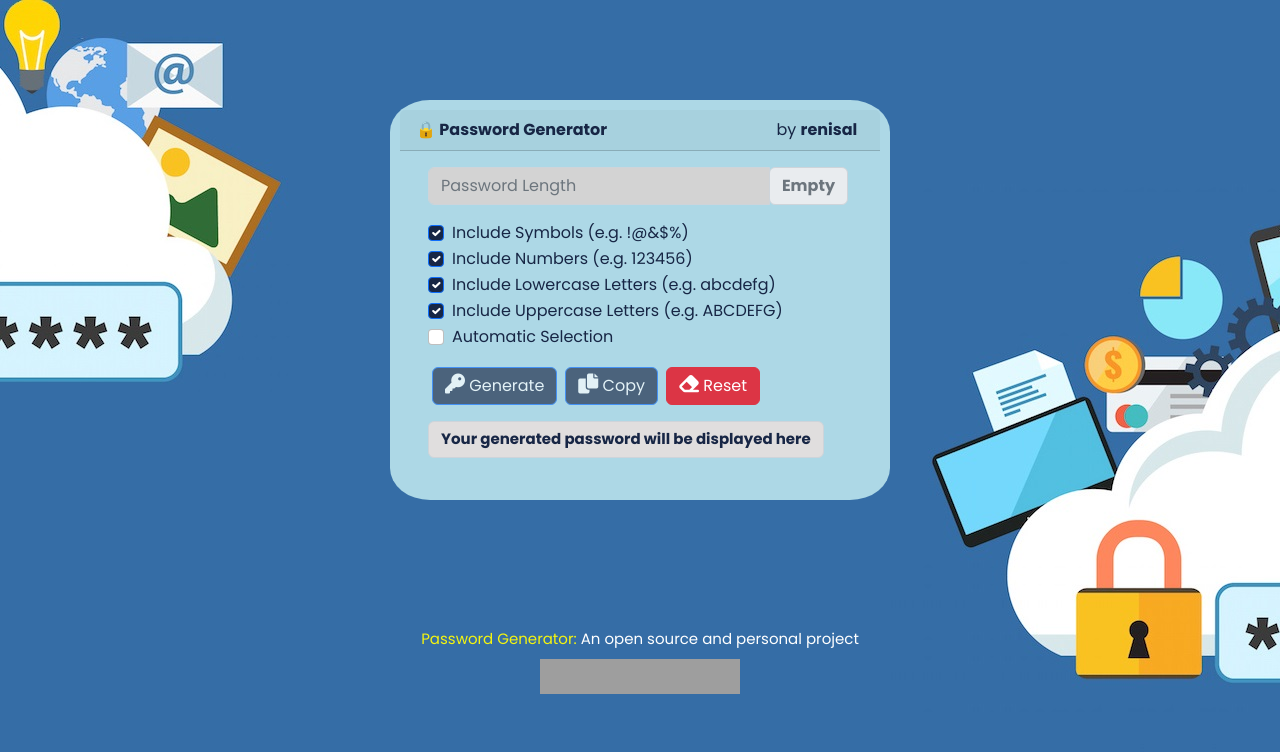
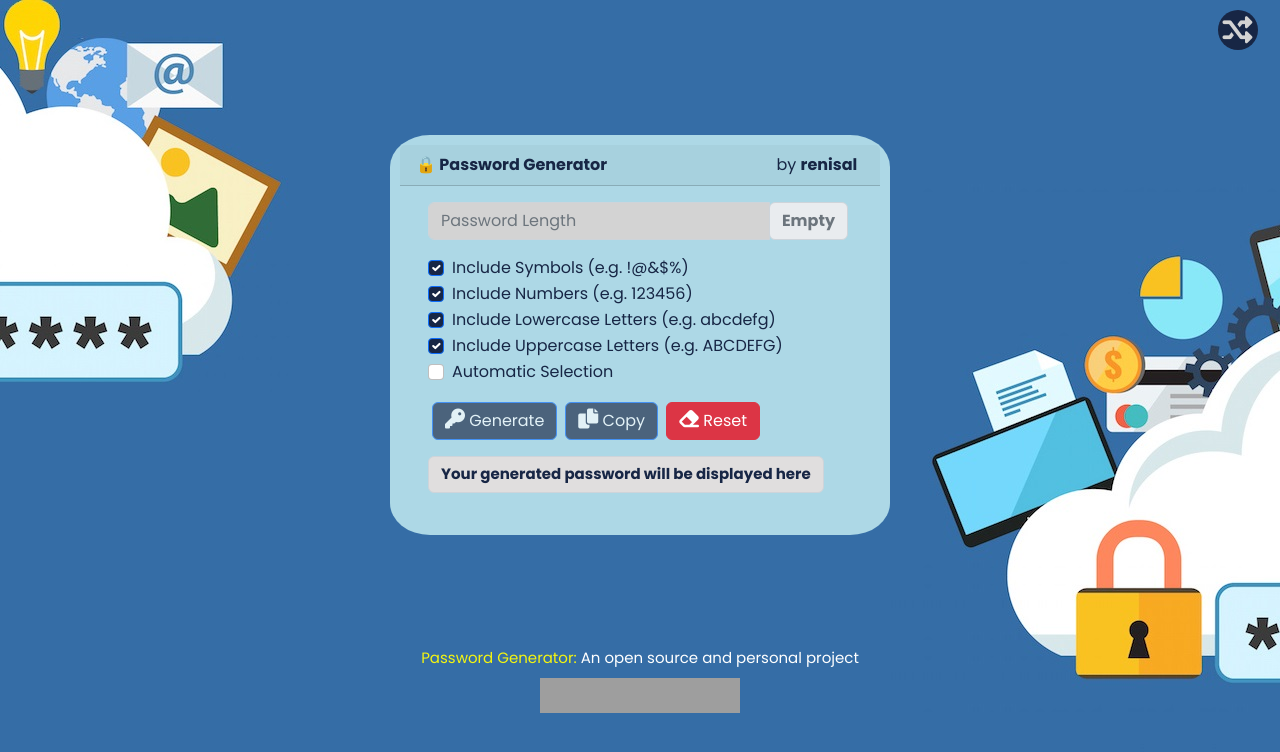
Before and after one commit to iamreiyn/password-generator, a React (Create React App) app: page / in a window 1280 px wide. Shown: the top 752 px of the page. Built offline with nearby package versions, Linux system fonts and the light colour scheme; grey boxes are pictures that could not be loaded; the HTML template or start-up script is replaced by a standard one.

Commit message:
Flip card option

```diff
--- /dev/null
+++ b/src/components/FlipCard.jsx
@@ -0,0 +1,49 @@
+export default function FlipCard() {
+    return (
+        <>
+        <div id="flipcard" className="card center" style={{display: "none", height: "400px", width: "500px", color: "#172645", backgroundColor: "lightblue", borderRadius: "8%"}}>
+    <div className="card-header">
+      <strong>🔒 Password Generator</strong> <label style={{marginLeft: "165px"}}>by <strong><a target="_blank" rel="noreferrer" href="https://github.com/renisal" style={{color: "#172645", textDecoration: "none"}}>renisal</a></strong></label>
+    </div>
+    <div className="card-body">
+    <div className="container">
+      <div className="input-group mb-3" style={{ width: "420px" }}>
+      </div>
+      <ul className="mx-3">
+          <li><a
+                  target="_blank"
+                  rel="noreferrer"
+                  className="nav-link"
+                  href="https://github.com/renisal/password-generator/fork"
+                > Fork Project</a></li>
+          <li><a
+                  target="_blank"
+                  rel="noreferrer"
+                  className="nav-link"
+                  href="https://github.com/renisal/regex-validator/issues/new/choose"
+                >Suggestion</a></li>
+          <li><a
+                  target="_blank"
+                  rel="noreferrer"
+                  className="nav-link"
+                  href="https://github.com/renisal/regex-validator/issues/new/choose"
+                >Bug Report</a></li>
+          <li><a
+                  target="_blank"
+                  rel="noreferrer"
+                  className="nav-link"
+                  href="https://github.com/renisal/password-generator"
+                >Source code</a></li>
+          <li><a
+                  target="_blank"
+                  rel="noreferrer"
+                  className="nav-link"
+                  href="https://haveibeenpwned.com"
+                >Am I vulnerable?</a></li>
+      </ul>
+      </div>
+    </div>
+  </div>
+        </>
+    );
+}
--- a/src/components/Footer.jsx
+++ b/src/components/Footer.jsx
@@ -3,7 +3,7 @@ function Footer() {
     return (
         <div>
 
-  <ul className="list-group" style={{fontSize: "15px", marginTop: "8rem"}}>
+  <ul className="list-group" style={{fontSize: "15px", marginTop: "7rem"}}>
     <center style={{color: "white"}}><a target="_blank" rel="noreferrer" href="https://github.com/renisal/password-generator" style={{color: "#f5f50f", textDecoration: "none"}}>Password Generator:</a> An open source and personal project</center>
     <center><img
               className="mx-3 my-2"
--- a/src/components/Main.jsx
+++ b/src/components/Main.jsx
@@ -1,4 +1,5 @@
 import { useState } from "react";
+import FlipCard from "./FlipCard";
 
 function Main() {
   const [uppercase, setUpStatus] = useState(true);
@@ -6,6 +7,7 @@ function Main() {
   const [symbols, setSymStatus] = useState(true);
   const [numbers, setNumStatus] = useState(true);
   let passwordLength = -1;
+  const [changeCards, sChangeCards] = useState(true);
   const [sensitivity, setSens] = useState("Empty");
   const [pass, setPass] = useState(
     "Your generated password will be displayed here"
@@ -117,6 +119,18 @@ function Main() {
     document.getElementById('inputlength').value = ""
   }
 
+  const switchCards = () => {
+    if (changeCards) {
+      document.getElementById('flipcard').style.display = 'block';
+      document.getElementById('maincard').style.display = 'none'
+      sChangeCards(false)
+    } else {
+    document.getElementById('flipcard').style.display = 'none';
+    document.getElementById('maincard').style.display = 'block'
+    sChangeCards(true)
+  }
+  }
+
   const generatePassword = () => {
     if (!uppercase && !lowercase && !numbers && !symbols) {
       alert("Please select at least one character type");
@@ -153,9 +167,17 @@ function Main() {
 
     setPass(generatedPassword);
   };
+
   return (
     <>
-    <div className="card center" style={{height: "400px", width: "500px", color: "#172645", backgroundColor: "lightblue", borderRadius: "8%"}}>
+    <div className="form-check form-switch" style={{marginLeft: "92%", marginTop: "10px"}}>
+    <i
+      className="fa fa-random"
+      onClick={switchCards}
+      style={{cursor: "pointer", fontSize: "30px", color: changeCards?"#d3d3d3":"#172645", backgroundColor: changeCards?"#172645":"#d3d3d3", borderRadius: "50%", padding: "5px" }}
+    ></i>
+</div>
+    <div id="maincard" className="card center" style={{height: "400px", width: "500px", color: "#172645", backgroundColor: "lightblue", borderRadius: "8%"}}>
     <div className="card-header">
       <strong>🔒 Password Generator</strong> <label style={{marginLeft: "165px"}}>by <strong><a target="_blank" rel="noreferrer" href="https://github.com/renisal" style={{color: "#172645", textDecoration: "none"}}>renisal</a></strong></label>
     </div>
@@ -271,6 +293,7 @@ function Main() {
       </div>
     </div>
   </div>
+  <FlipCard/>
     </>
   );
 }
--- a/src/index.css
+++ b/src/index.css
@@ -11,7 +11,7 @@ body {
     width: 50%;
     border: 3px;
     padding: 10px;
-    margin-top: 100px;
+    margin-top: 85px;
   }
 
 .form-check-input:checked {
@@ -21,3 +21,11 @@ body {
 .greyText {
     color: #d3d3d3;
 }
+
+.nav-link {
+    color: rgb(61, 61, 65);
+}
+
+.nav-link:hover {
+    color: rgb(46, 0, 250);
+}
```
Also changed, not shown: public/manifest.json (deleted), public/site.webmanifest.
